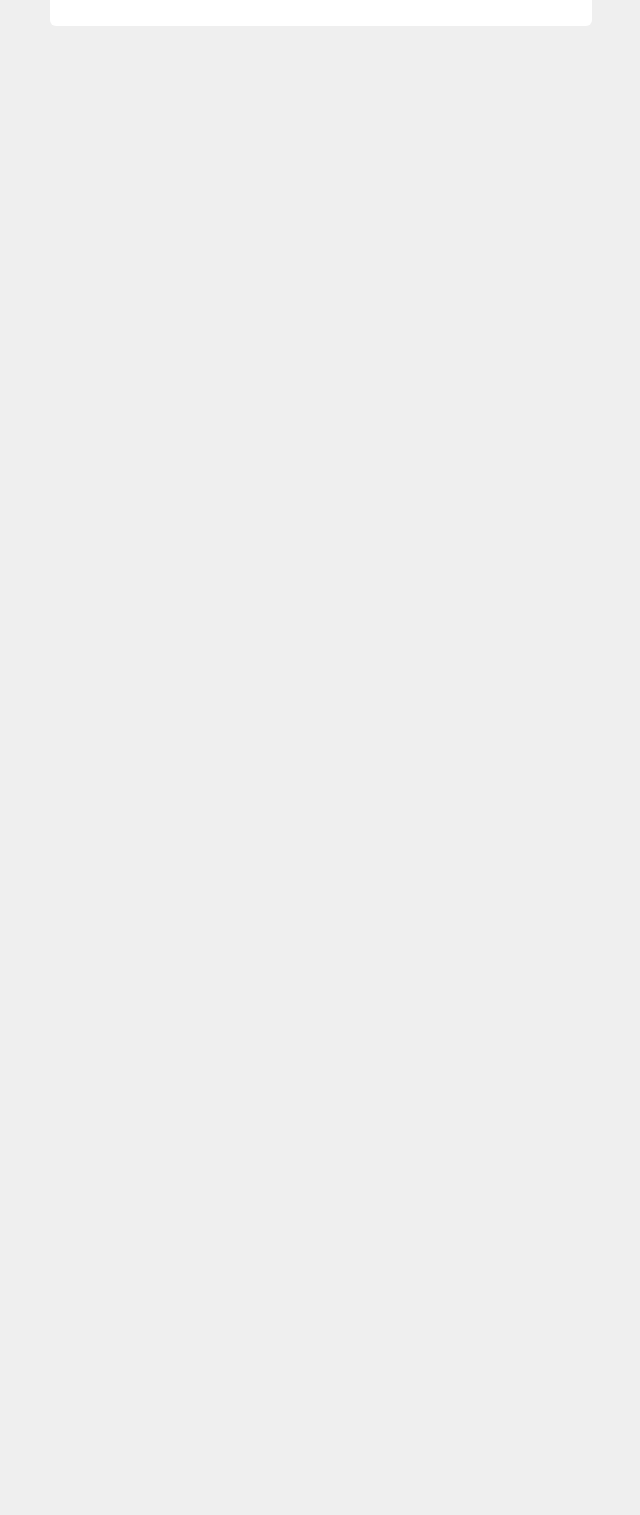
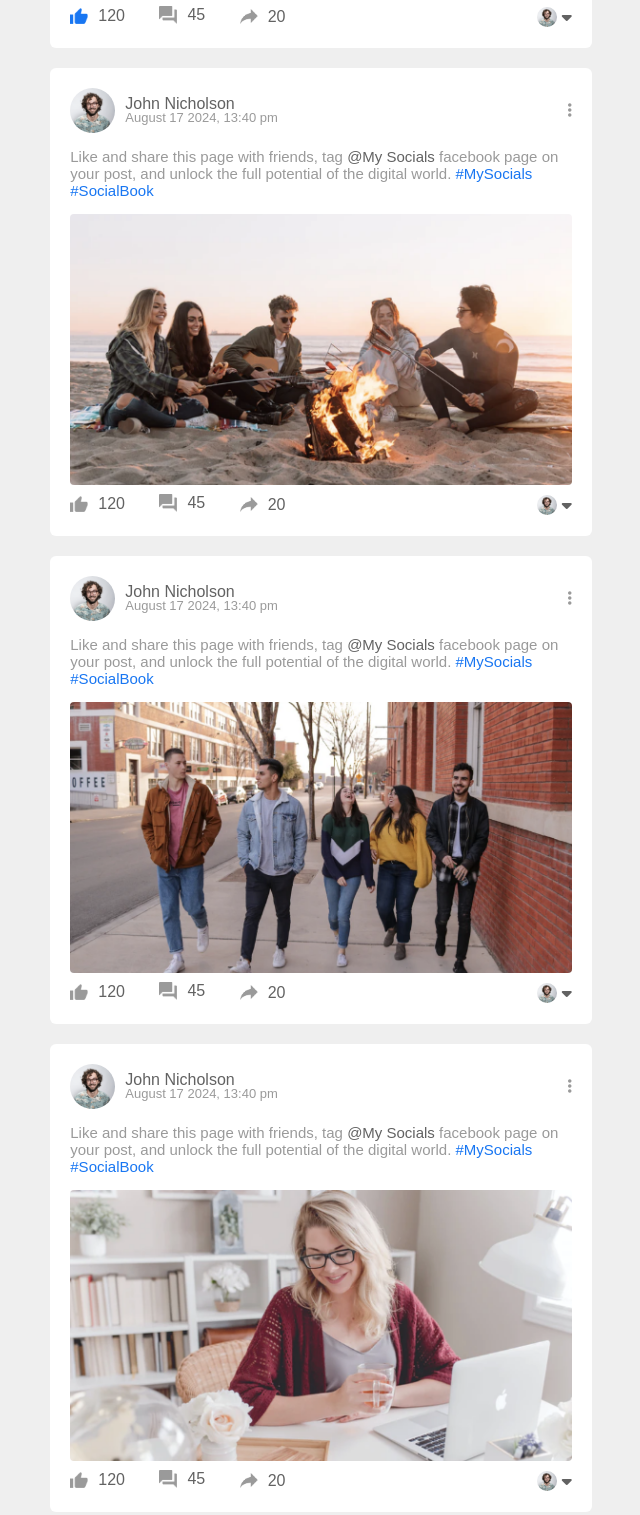
Before and after one commit to Pruddy1/socials, a plain HTML site: page index.html in a window 1280 px wide. Shown: the part 868-2383 px from the top of the page, without its empty margins (319-959 px from the left). Before the commit the page ends 927 px from the top, so only its background shows below. Drawn offline with Linux system fonts and the light colour scheme.

Commit message:
new changes

```diff
--- a/index.html
+++ b/index.html
@@ -92,6 +92,7 @@
      </div>
         </div>
     <div class="post-container">
+    <div class="post-row">
     <div  class = "user-profile">
     <img  src  = "images/profile-pic.png">
     <div>
@@ -99,11 +100,128 @@
     <span>August 17 2024, 13:40 pm</span>
     </div>
     </div>
+    <a href="#"><i class="fa-solid fa-ellipsis-v"></i></a>
+    </div>
     <p class="post-text">Subscribe  <span>@My Socials</span>  to unlock
       the full potential of the digital world. <a
       href="#">#MySocials</a> <a href="#">#SocialBook</a></p>
       <img src="images/feed-image-1.png" class="post-img">
+      <div class="post-row">
+        <div class="activity-icons">
+            <div><img src="images/like-blue.png"> 120</div>
+            <div><img src="images/comments.png"> 45</div>
+            <div><img src="images/share.png"> 20</div>
         </div>
+        <div class="post-profile-icon">
+    <img src="images/profile-pic.png"><i class="fa-solid fa-caret-down"></i>
+      </div>
+        </div>
+        </div>
+    <div class="post-container">
+    <div class="post-row">
+    <div  class = "user-profile">
+    <img  src  = "images/profile-pic.png">
+    <div>
+    <p>John Nicholson</p>
+    <span>August 17 2024, 13:40 pm</span>
+    </div>
+    </div>
+    <a href="#"><i class="fa-solid fa-ellipsis-v"></i></a>
+     </div>
+    <p class="post-text">Like and share this page with friends, tag
+    <span>@My Socials</span> facebook page on your post, and unlock the full potential
+    of the digital world. <a href="#">#MySocials</a> <a href="#">#SocialBook</a></p>
+      <img src="images/feed-image-2.png" class="post-img">
+      <div class="post-row">
+        <div class="activity-icons">
+            <div><img src="images/like.png"> 120</div>
+            <div><img src="images/comments.png"> 45</div>
+            <div><img src="images/share.png"> 20</div>
+        </div>
+        <div class="post-profile-icon">
+    <img src="images/profile-pic.png"><i class="fa-solid fa-caret-down"></i>
+      </div>
+        </div>
+        </div>
+    <div class="post-container">
+    <div class="post-row">
+    <div  class = "user-profile">
+    <img  src  = "images/profile-pic.png">
+    <div>
+    <p>John Nicholson</p>
+    <span>August 17 2024, 13:40 pm</span>
+    </div>
+    </div>
+    <a href="#"><i class="fa-solid fa-ellipsis-v"></i></a>
+    </div>
+    <p class="post-text">Like and share this page with friends, tag
+    <span>@My Socials</span> facebook page on your post, and unlock the full potential
+    of the digital world. <a href="#">#MySocials</a> <a href="#">#SocialBook</a></p>
+      <img src="images/feed-image-3.png" class="post-img">
+      <div class="post-row">
+        <div class="activity-icons">
+            <div><img src="images/like.png"> 120</div>
+            <div><img src="images/comments.png"> 45</div>
+            <div><img src="images/share.png"> 20</div>
+        </div>
+        <div class="post-profile-icon">
+    <img src="images/profile-pic.png"><i class="fa-solid fa-caret-down"></i>
+      </div>
+        </div>
+        </div>
+    <div class="post-container">
+    <div class="post-row">
+    <div  class = "user-profile">
+    <img  src  = "images/profile-pic.png">
+    <div>
+    <p>John Nicholson</p>
+    <span>August 17 2024, 13:40 pm</span>
+    </div>
+    </div>
+    <a href="#"><i class="fa-solid fa-ellipsis-v"></i></a>
+    </div>
+    <p class="post-text">Like and share this page with friends, tag
+    <span>@My Socials</span> facebook page on your post, and unlock the full potential
+    of the digital world. <a href="#">#MySocials</a> <a href="#">#SocialBook</a></p>
+      <img src="images/feed-image-4.png" class="post-img">
+      <div class="post-row">
+        <div class="activity-icons">
+            <div><img src="images/like.png"> 120</div>
+            <div><img src="images/comments.png"> 45</div>
+            <div><img src="images/share.png"> 20</div>
+        </div>
+        <div class="post-profile-icon">
+    <img src="images/profile-pic.png"><i class="fa-solid fa-caret-down"></i>
+      </div>
+        </div>
+        </div>
+    <div class="post-container">
+    <div class="post-row">
+    <div  class = "user-profile">
+    <img  src  = "images/profile-pic.png">
+    <div>
+    <p>John Nicholson</p>
+    <span>August 17 2024, 13:40 pm</span>
+    </div>
+    </div>
+    <a href="#"><i class="fa-solid fa-ellipsis-v"></i></a>
+    </div>
+    <p class="post-text">Like and share this page with friends, tag
+    <span>@My Socials</span> facebook page on your post, and unlock the full potential
+    of the digital world. <a href="#">#MySocials</a> <a href="#">#SocialBook</a></p>
+      <img src="images/feed-image-5.png" class="post-img">
+      <div class="post-row">
+        <div class="activity-icons">
+            <div><img src="images/like.png"> 120</div>
+            <div><img src="images/comments.png"> 45</div>
+            <div><img src="images/share.png"> 20</div>
+        </div>
+        <div class="post-profile-icon">
+    <img src="images/profile-pic.png"><i class="fa-solid fa-caret-down"></i>
+      </div>
+        </div>
+        </div>
+    <button type="button" class="load-more-btn">Load More</button>
         </div>
         <!------------right-sidebar----------->
         <div class = "right-sidebar">
--- a/style.css
+++ b/style.css
@@ -336,3 +336,39 @@ nav{
     border-radius: 4px;
     margin-bottom: 5px;
 }
+.post-row{
+    display:flex;
+    align-items:center;
+    justify-content:space-between;
+}
+.activity-icons div img{
+    width:18px;
+    margin-right:10px;
+}
+.activity-icons div{
+    display:inline-flex;
+    align-items:center;
+    margin-right:30px;
+}
+.post-profile-icon{
+    display: flex;
+    align-items:center;
+}
+.post-profile-icon img{
+    width:20px;
+    border-radius: 50%;
+    margin-right: 5px;
+}
+.post-row a{
+    color:#9a9a9a;
+}
+.load-more-btn{
+    display: block;
+    margin: auto;
+    cursor: pointer;
+    padding: 5px   10px;
+    border: 1px  solid  #9a9a9a;
+    color: #626262;
+    background: transparent;
+    border-radius: 4px;
+}
```
Lines whose indentation alone changed are shown as unchanged.
